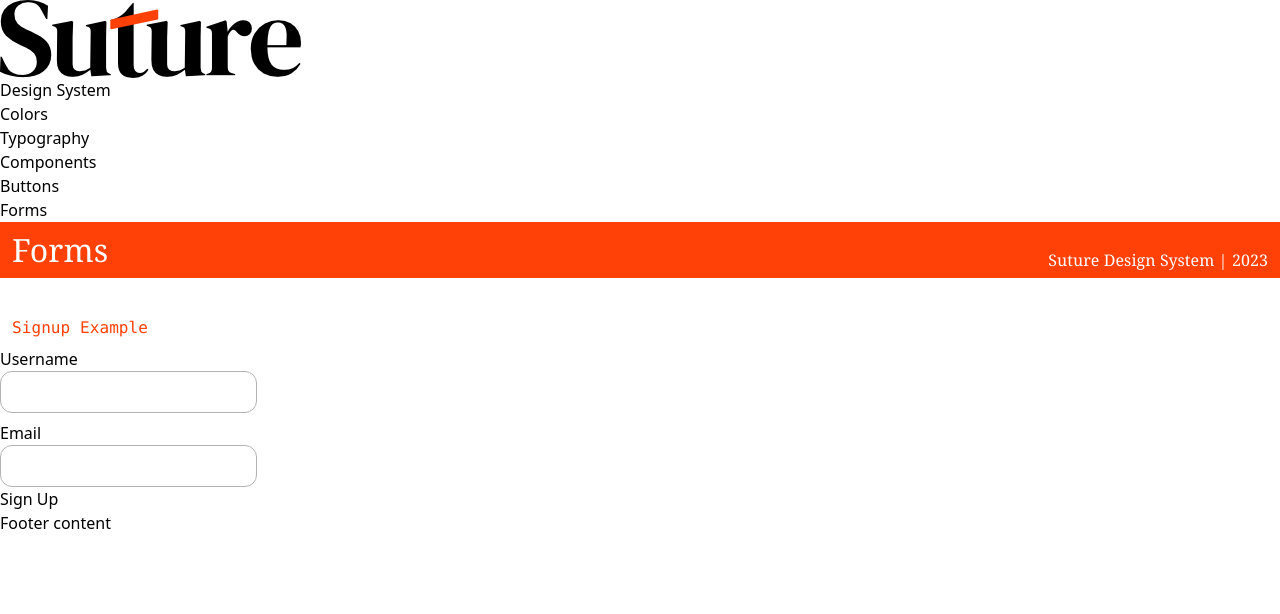
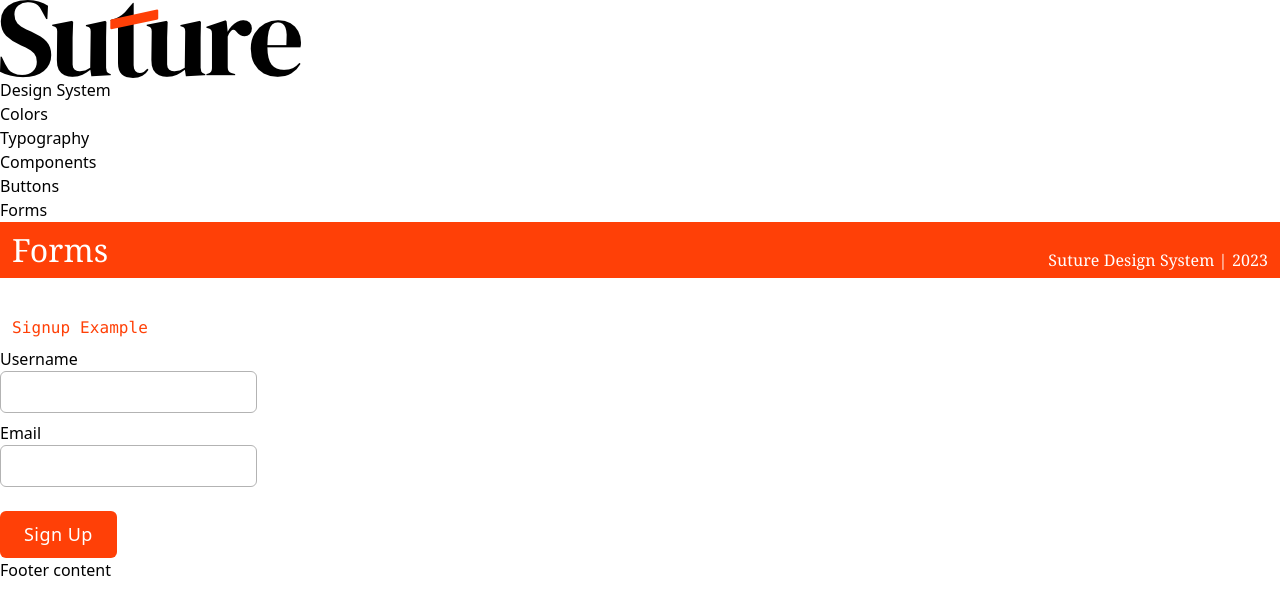
Before and after one commit to johnhoysa/styleguide-react, a React (Create React App) app: page /forms in a window 1280 px wide. Shown: the top 614 px of the page. Built offline with nearby package versions, Linux system fonts and the light colour scheme.

Commit message:
adjusted btn border radius

```diff
--- a/src/styleguide/Forms.js
+++ b/src/styleguide/Forms.js
@@ -1,6 +1,8 @@
 import React from 'react';
+//
 import TitleBar from '../components/TitleBar.js';
 import InputField from '../components/Input.js';
+import Button from '../components/Button.js';
 
 export default function Form() {
   const [formData, setFormData] = React.useState({
@@ -56,7 +58,11 @@ export default function Form() {
           onChange={handleChange}
         />
 
-        <button>Sign Up</button>
+        <Button
+          label="Sign Up"
+          size="button-default"
+          look="button-primary  mt-6"
+        />
       </form>
     </>
   );
--- a/src/tailwind.css
+++ b/src/tailwind.css
@@ -16,7 +16,7 @@ hr { @apply h-px my-3 bg-grey-300 border-0}
 /* Component CSS to be organized */
 /* Forms */
 .label {@apply block }
-.input {@apply block border border-grey-300 rounded-xl}
+.input {@apply block border border-grey-300 rounded-md}
 
 /* Type */
 /* Display Text */
@@ -59,7 +59,7 @@ p,span {@apply font-serif text-black}
 
 /* Button Padding and Font Sizes */
 .button-xl {@apply py-4 px-6 rounded-[48px] lg:text-xl md:text-xl sm:text-lg w-full}
-.button-default {@apply py-3 px-6 rounded-xl lg:text-lg md:text-lg sm:text-base}
-.button-md {@apply py-2 px-4 rounded-lg lg:text-lg md:text-lg sm:text-base}
-.button-sm {@apply py-2 px-4 rounded-lg lg:text-base md:text-base sm:text-sm}
+.button-default {@apply py-3 px-6 rounded-md lg:text-lg md:text-lg sm:text-base}
+.button-md {@apply py-2 px-4 rounded-md lg:text-lg md:text-lg sm:text-base}
+.button-sm {@apply py-2 px-4 rounded-md lg:text-base md:text-base sm:text-sm}
 .button-xs {@apply py-1 px-4 rounded-md lg:text-sm md:text-sm sm:text-xs}
```
